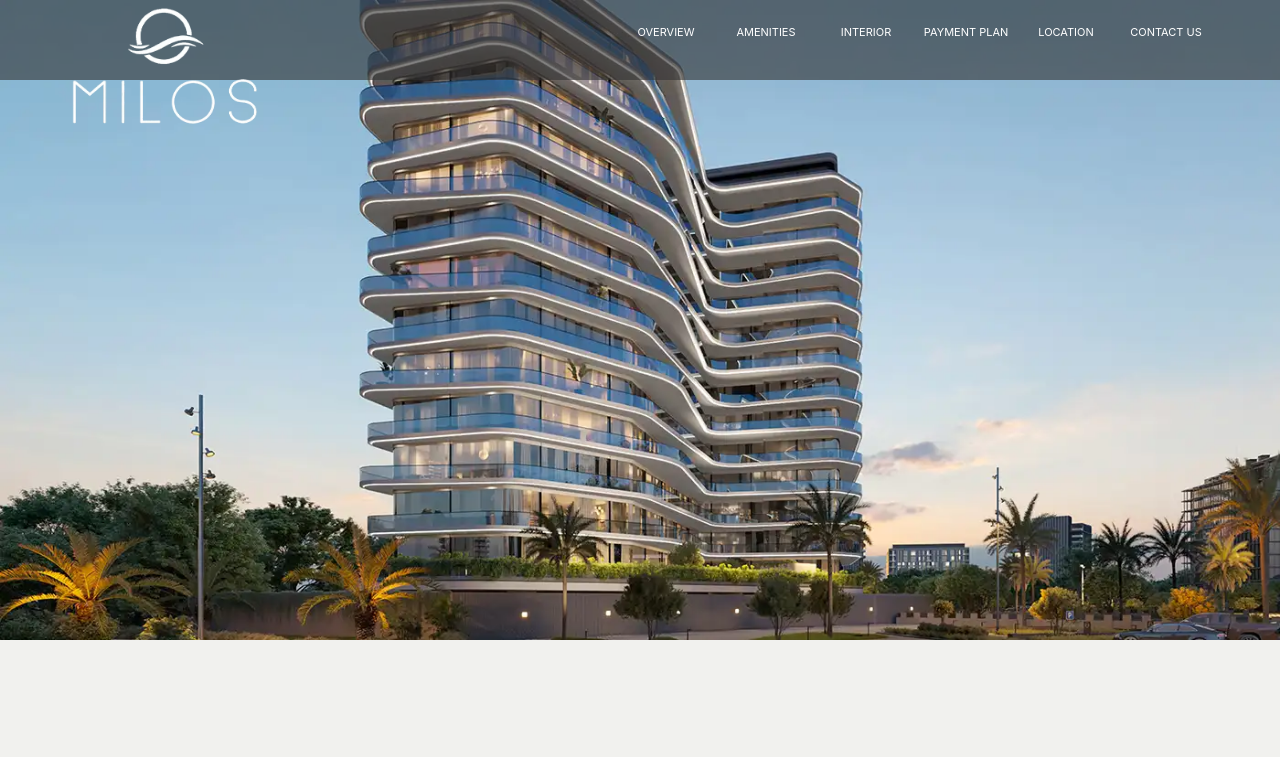
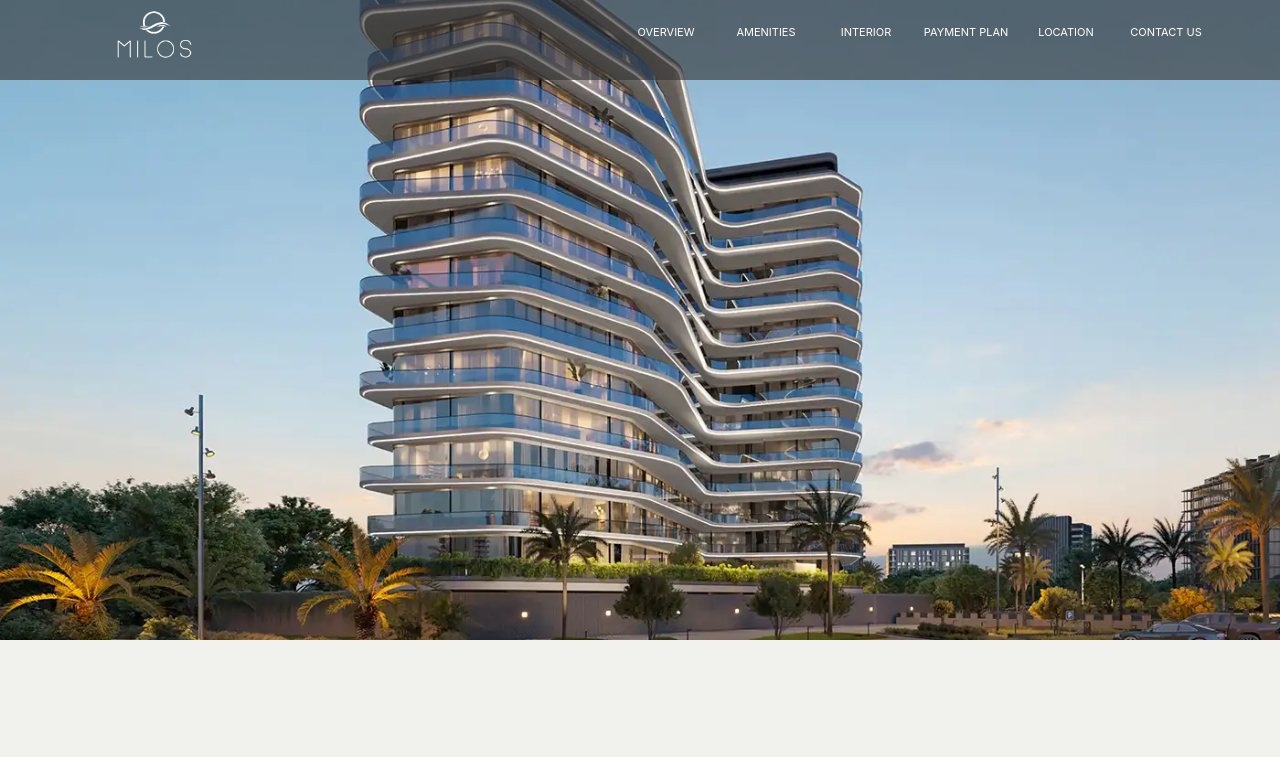
Before and after one commit to milos-by-deca-properties/milos-by-deca-properties.github.io, a plain HTML site: page index.html in a window 1280 px wide. Shown: the top 757 px of the page. Drawn offline with Linux system fonts and the light colour scheme.

Commit message:
Update index.html

```diff
--- a/index.html
+++ b/index.html
@@ -12,7 +12,7 @@
       <meta property="og:type" content="website" />
       <meta property="og:image" content="https://milos-by-deca-properties.github.io/amenities-1.webp" />
       <link rel="canonical" href="https://milos-by-deca-properties.github.io/">
-	<link rel="shortcut icon" href="favicon.ico" type="image/x-icon">
+	<link rel="shortcut icon" href="favicon.png" type="image/x-icon">
 <style>
 /*!
  * Bootstrap v3.3.7 (http://getbootstrap.com)
@@ -29,7 +29,7 @@
     <nav class="nav">
     <div class="nav-container">
         <div class="logo">
-           <img src="logo.webp" alt="Milos logo" style="width:200px;">
+           <img src="logo.webp" alt="Milos logo" style="width:80px;">
         </div>
         <div class="main_list" id="mainListDiv">
             <ul>
```
